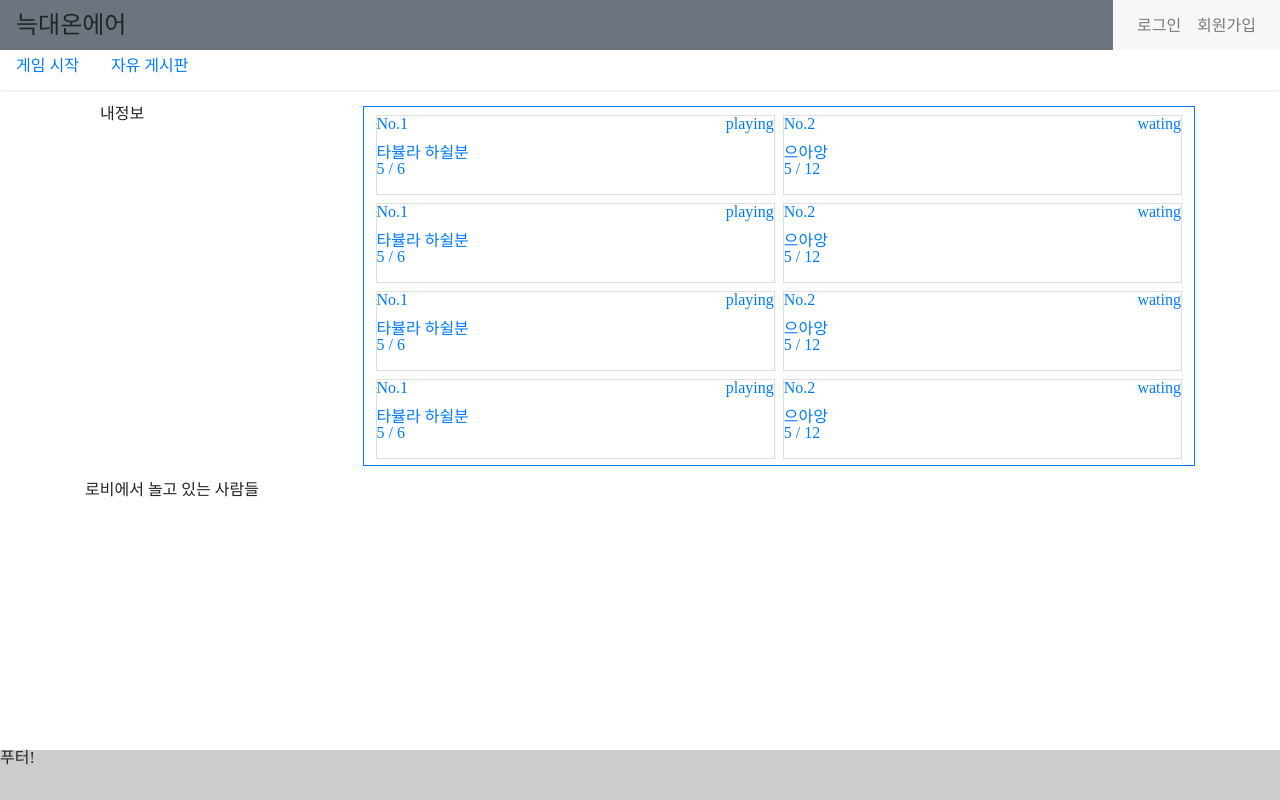
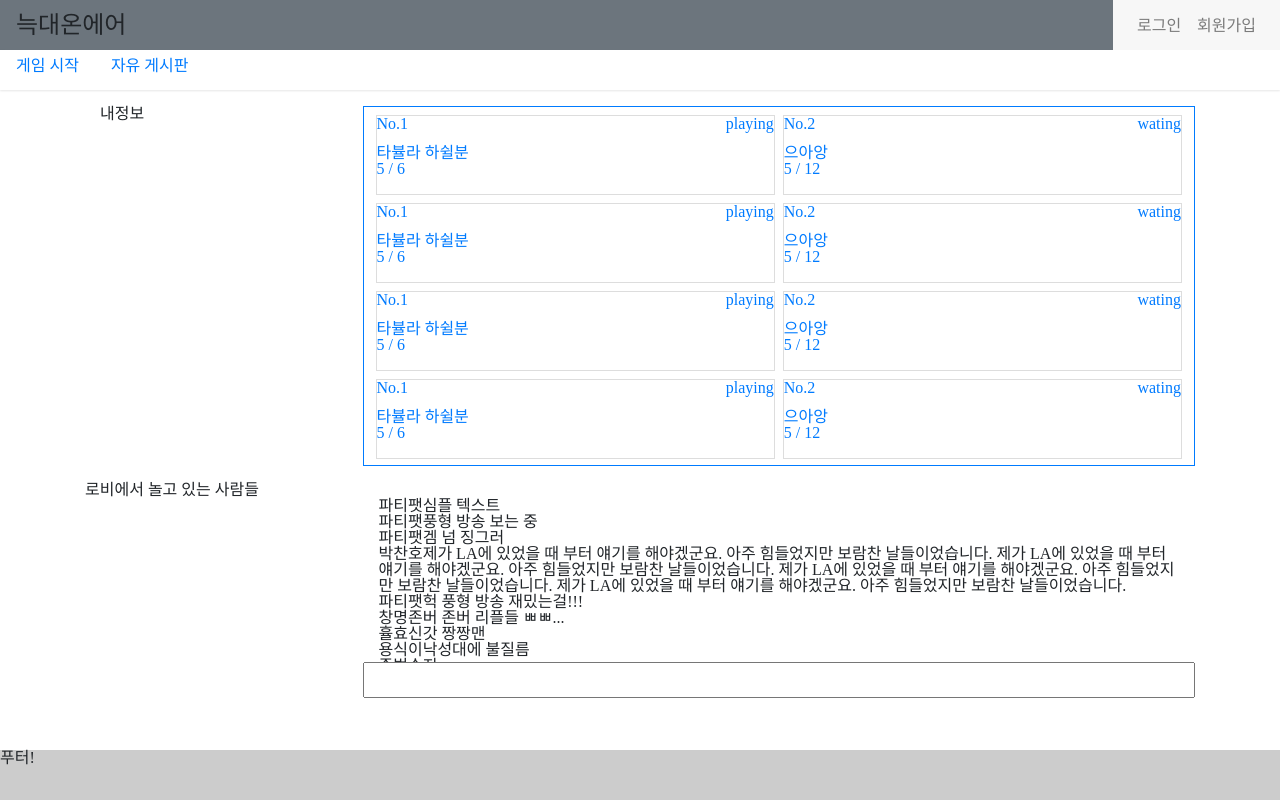
Before and after one commit to partyKyoung/webmafia, a React app: page /lobby in a window 1280 px wide. Built offline with nearby package versions, Linux system fonts and the light colour scheme.

Commit message:
로비 챗 레이아웃 작업

```diff
--- a/src/container/game/Lobby.js
+++ b/src/container/game/Lobby.js
@@ -1,6 +1,20 @@
 import React, { Component } from 'react';
 import { Link } from 'react-router-dom';
 import { chatRoom } from '../../mock/chat/chatList';
+import { messages } from '../../mock/chat/lobbyChat';
+
+function Message ({message}) {
+  if (!message){
+    return;
+  }
+
+  return (
+    <div>
+      <span>{message.userName}</span>
+      <span>{message.message}</span>
+    </div>
+  );
+}
 
 function Chat ({chatRoom}) {
   const participantCount = chatRoom.participantList.length;
@@ -27,6 +41,10 @@ class Lobby extends Component {
       return <Chat chatRoom={chatItem} />;
     });
 
+    const messageList = messages.map((message, index) => {
+      return <Message message={message} />;
+    });
+
     return (
       <div className="container">
         <div className="lobby row mt-3 ml-auto mr-auto">
@@ -35,7 +53,12 @@ class Lobby extends Component {
             {chatList}
           </ul>
           <div className="lobby-chat-room col-3 d-none d-md-block mt-3 p-0">로비에서 놀고 있는 사람들</div>
-          <div className="lobby-chat-room col-12 col-md-9 mt-3 p-0"></div>
+          <div className="lobby-chat-room col-12 col-md-9 mt-3 p-0">
+            <div className="lobby-chat-room-board w-100 p-3">
+              {messageList}
+            </div>
+            <input type="text" className="lobby-chat-room-input w-100 p-3" ref={lobbyInput => {this.chatInput = lobbyInput}}/>
+          </div>
         </div>
       </div>
     );
--- /dev/null
+++ b/src/mock/chat/lobbyChat.js
@@ -0,0 +1,28 @@
+export const messages = [{
+    userName: "파티팻",
+    message: "심플 텍스트"
+}, {
+    userName: "파티팻",
+    message: "풍형 방송 보는 중"
+}, {
+    userName: "파티팻",
+    message: "겜 넘 징그러"
+}, {
+    userName: "박찬호",
+    message: "제가 LA에 있었을 때 부터 얘기를 해야겠군요. 아주 힘들었지만 보람찬 날들이었습니다. 제가 LA에 있었을 때 부터 얘기를 해야겠군요. 아주 힘들었지만 보람찬 날들이었습니다. 제가 LA에 있었을 때 부터 얘기를 해야겠군요. 아주 힘들었지만 보람찬 날들이었습니다. 제가 LA에 있었을 때 부터 얘기를 해야겠군요. 아주 힘들었지만 보람찬 날들이었습니다. "
+}, {
+    userName: "파티팻",
+    message: "헉 풍형 방송 재밌는걸!!!"
+}, {
+    userName: "창명",
+    message: "존버 존버 리플들 ㅃㅃ..."
+}, {
+    userName: "휼",
+    message: "효신갓 짱짱맨"
+}, {
+    userName: "용식이",
+    message: "낙성대에 불질름"
+}, {
+    userName: "준범",
+    message: "수지"
+}];
--- a/src/scss/chat/_chat-list.scss
+++ b/src/scss/chat/_chat-list.scss
@@ -33,7 +33,11 @@
     border-top: 0;
 }
 
-.lobby-chat-room {
-    height: 200px;
+.lobby-chat-room-board {
+    height: 180px;
     overflow-y: scroll;
 }
+
+.lobby-chat-room-input {
+    height: 20px;
+}
```
